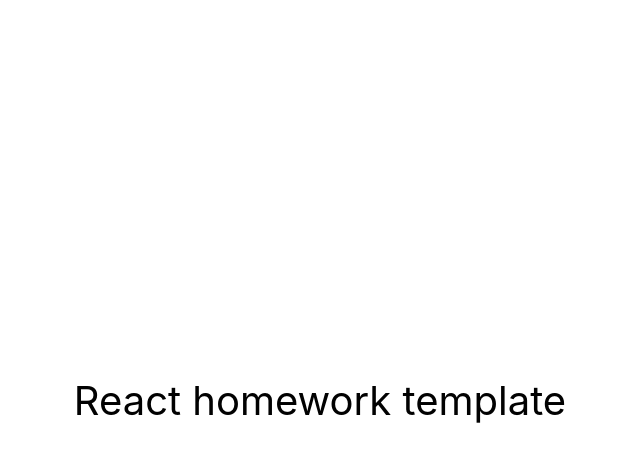
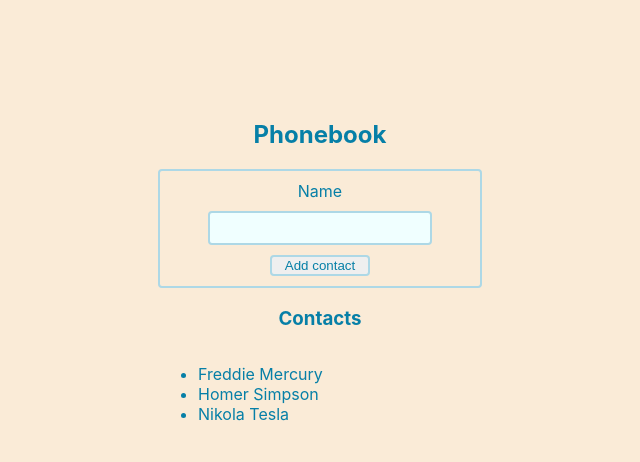
Before and after one commit to OlhaOs/goit-react-hw-06-phonebook, a React (Create React App) app: page / in a window 1280 px wide. Shown: the top 462 px of the page, without its empty margins (320-960 px from the left). Built offline with nearby package versions, Linux system fonts and the light colour scheme.

Commit message:
first step hw2

```diff
--- a/package.json
+++ b/package.json
@@ -1,13 +1,15 @@
 {
-  "name": "react-homework-template",
+  "name": "goit-react-hw-02-contactBook",
   "version": "0.1.0",
   "private": true,
-  "homepage": "https://goitacademy.github.io/react-homework-template/",
+  "homepage": "https://OlhaOs.github.io/goit-react-hw-02-contactBook/",
   "dependencies": {
     "@testing-library/jest-dom": "^5.16.3",
     "@testing-library/react": "^12.1.4",
     "@testing-library/user-event": "^13.5.0",
+    "nanoid": "^4.0.2",
     "react": "^18.1.0",
+    "react-devtools": "^4.27.4",
     "react-dom": "^18.1.0",
     "react-scripts": "5.0.1",
     "web-vitals": "^2.1.3"
--- a/src/components/App.jsx
+++ b/src/components/App.jsx
@@ -1,16 +1,28 @@
-export const App = () => {
-  return (
-    <div
-      style={{
-        height: '100vh',
-        display: 'flex',
-        justifyContent: 'center',
-        alignItems: 'center',
-        fontSize: 40,
-        color: '#010101'
-      }}
-    >
-      React homework template
-    </div>
-  );
-};
+import React from 'react';
+import Form from './Form/Form';
+import ContactList from './ContactList/ContactList';
+import Container from './Container/Container';
+
+export default class App extends React.Component {
+  state = {
+    contacts: ['Freddie Mercury', 'Homer Simpson', 'Nikola Tesla'],
+    name: '',
+  };
+
+  getNewContact = data => {
+    this.setState(prevState => {
+      return {
+        contacts: [...prevState.contacts, data],
+      };
+    });
+  };
+
+  render() {
+    return (
+      <Container>
+        <Form onSubmitButton={this.getNewContact}></Form>
+        <ContactList data={this.state.contacts}></ContactList>
+      </Container>
+    );
+  }
+}
--- /dev/null
+++ b/src/components/ContactList/ContactList.jsx
@@ -0,0 +1,24 @@
+import css from './ContactList.module.css';
+import { nanoid } from 'nanoid';
+
+export default function ContactList({ data }) {
+  console.log('ContactList inside', data);
+  return (
+    <>
+      {data.length > 0 && (
+        <>
+          <h3>Contacts</h3>
+          <ul className={css.contacsList}>
+            {data.map(contact => {
+              return (
+                <li key={nanoid()} className={css.contactListItem}>
+                  {contact}
+                </li>
+              );
+            })}
+          </ul>
+        </>
+      )}
+    </>
+  );
+}
--- /dev/null
+++ b/src/components/ContactList/ContactList.module.css
@@ -0,0 +1,3 @@
+.contacsList {
+  align-self: start;
+}
--- /dev/null
+++ b/src/components/Container/Container.jsx
@@ -0,0 +1,5 @@
+import css from './Container.module.css';
+
+export default function Container({ children }) {
+  return <section className={css.sectionMain}>{children}</section>;
+}
--- /dev/null
+++ b/src/components/Container/Container.module.css
@@ -0,0 +1,6 @@
+.sectionMain {
+  display: flex;
+  flex-direction: column;
+  align-items: center;
+  color: rgb(6, 127, 167);
+}
--- /dev/null
+++ b/src/components/Form/Form.jsx
@@ -0,0 +1,50 @@
+import css from './Form.module.css';
+import { nanoid } from 'nanoid';
+import React from 'react';
+
+export default class Form extends React.Component {
+  state = {
+    data: '',
+  };
+  nameInputId = nanoid();
+
+  handleInputChange = event => {
+    this.setState({ [event.currentTarget.name]: event.currentTarget.value });
+  };
+
+  handleSubmit = event => {
+    event.preventDefault();
+    this.props.onSubmitButton(this.state.data);
+    this.reset();
+  };
+
+  reset = () => {
+    this.setState({ data: '' });
+  };
+
+  render() {
+    return (
+      <>
+        <h2>Phonebook</h2>
+        <form className={css.phoneBook} onSubmit={this.handleSubmit}>
+          <label htmlFor={this.nameInputId} className={css.lbl}>
+            Name
+          </label>
+          <input
+            id={this.nameInputId}
+            type="text"
+            name="data"
+            pattern="^[a-zA-Zа-яА-Я]+(([' -][a-zA-Zа-яА-Я ])?[a-zA-Zа-яА-Я]*)*$"
+            title="Name may contain only letters, apostrophe, dash and spaces. For example Adrian, Jacob Mercer, Charles de Batz de Castelmore d'Artagnan"
+            required
+            value={this.state.name}
+            onChange={this.handleInputChange}
+          />
+          <button type="submit" className={css.btn}>
+            Add contact
+          </button>
+        </form>{' '}
+      </>
+    );
+  }
+}
--- /dev/null
+++ b/src/components/Form/Form.module.css
@@ -0,0 +1,42 @@
+input {
+    display: flex;
+
+    width: 200px;
+    height: 30px;
+
+    margin-top: 10px;
+    margin-bottom: 10px;
+    padding: 0 10px;
+
+    border-radius: 4px;
+    outline: none;
+    border: 2px solid lightblue;
+    color: rgb(6, 127, 167);
+    background-color: azure;
+  }
+  input:focus,
+  input:hover,
+  .btn:hover {
+    border: 2px solid rgb(121, 198, 224);
+    color: rgb(6, 127, 167);
+  }
+  .phoneBook {
+    display: flex;
+    flex-direction: column;
+    align-items: center;
+
+    width: 300px;
+    padding: 10px;
+
+    border: 2px solid lightblue;
+    border-radius: 4px;
+  }
+  .btn {
+    width: 100px;
+    border: 2px solid lightblue;
+    border-radius: 4px;
+  }
+  .lbl,
+  .btn {
+    color: rgb(6, 127, 167);
+  }
--- a/src/index.css
+++ b/src/index.css
@@ -7,9 +7,16 @@ body {
     sans-serif;
   -webkit-font-smoothing: antialiased;
   -moz-osx-font-smoothing: grayscale;
+  background-color: antiquewhite;
 }
 
 code {
   font-family: source-code-pro, Menlo, Monaco, Consolas, 'Courier New',
     monospace;
 }
+
+#root {
+  display: flex;
+  justify-content: center;
+  margin-top: 100px;
+}
--- a/src/index.js
+++ b/src/index.js
@@ -1,6 +1,6 @@
 import React from 'react';
 import ReactDOM from 'react-dom/client';
-import { App } from 'components/App';
+import  App from 'components/App';
 import './index.css';
 
 ReactDOM.createRoot(document.getElementById('root')).render(
```
Also changed, not shown: src/components/App.module.css (added), 1 other file (tests, documents, lock files or other folders).
